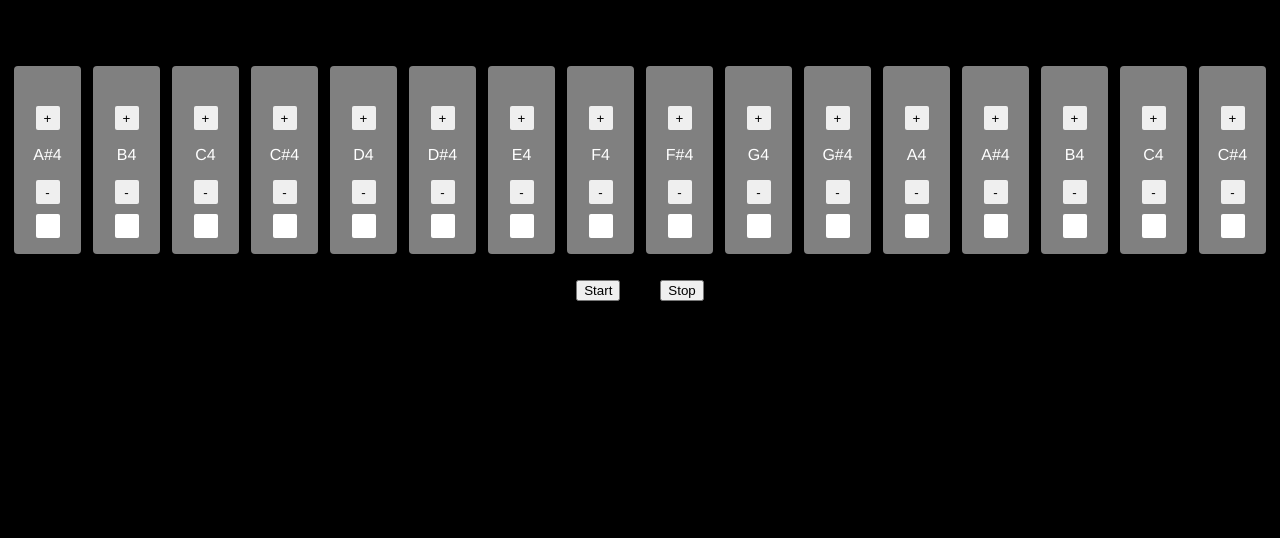
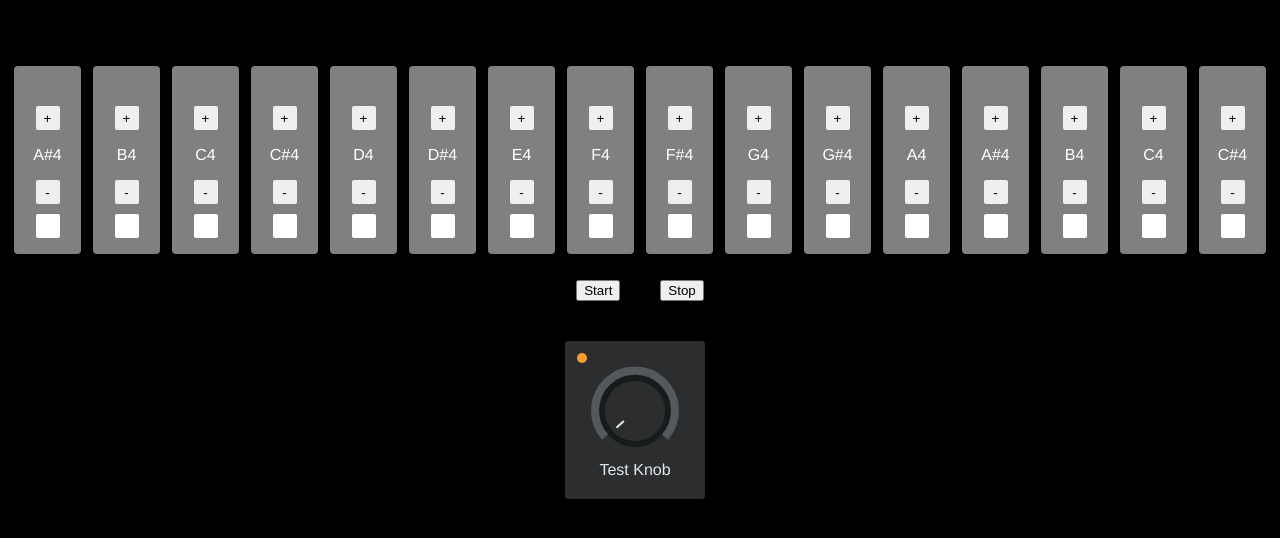
Before and after one commit to itsfrankjames/ElecVibe_GU_MKI, a Vue app: page / in a window 1280 px wide. Shown: the top 538 px of the page. Built offline with nearby package versions, Linux system fonts and the light colour scheme.

Commit message:
basic knob component

```diff
--- a/src/App.vue
+++ b/src/App.vue
@@ -1,16 +1,19 @@
 <template>
   <div id="app">
     <Sequencer/>
+    <Knob/>
   </div>
 </template>
 
 <script>
 import Sequencer from './components/Sequencer.vue'
+import Knob from './components/Knob.vue';
 
 export default {
   name: 'app',
   components: {
-    Sequencer
+    Sequencer,
+    Knob,
   },
 }
 </script>
--- /dev/null
+++ b/src/components/Knob.vue
@@ -0,0 +1,287 @@
+// --- Notes ---
+// https://mir-s3-cdn-cf.behance.net/project_modules/disp/1dd3e221774089.56307491c7600.png
+// https://www.surrealmachines.com/wp-content/uploads/xmodnetic-laptop.png.pagespeed.ic.EB89gLdCx-.webp
+
+// - To Do -
+// Make components for the knobs
+// Need to make two way knobs
+// - for this i have to figure out how to have the svg break point in the middle of the arc
+
+<template>
+  <div class="rela-block container">
+    <!-- Knobs -->
+    <div :class="['rela-inline', 'knob', 'style'+knob.style]">
+      <div
+        class="knob-active-light"
+        :style="{'background-color': knob.active?knob.color:'#888'}"
+        @click="knob.active = !knob.active"
+      ></div>
+      <div class="rela-block knob-dial" :style="{'color':knob.active?knob.color:'#888'}">
+        <div
+          class="abs-center dial-grip"
+          :style="{'transform': 'translate(-50%,-50%) rotate('+knob.rotation+'deg)'}"
+          @mousedown="knobSelected"
+        ></div>
+        <svg class="dial-svg" viewBox="0 0 100 100">
+          <path d="M20,76 A 40 40 0 1 1 80 76" fill="none" stroke="#55595C"></path>
+          <path
+            d="M20,76 A 40 40 0 1 1 80 76"
+            fill="none"
+            :stroke="knob.active?knob.color:'#888'"
+            :style="{'stroke-dashoffset':184 - 184*((knob.rotation*1 + 132)/264)}"
+          ></path>
+        </svg>
+      </div>
+      <div
+        class="rela-block knob-label"
+        :style="{'color':knob.active?'#E4E8EA':'#888'}"
+      >{{knob.label}}</div>
+    </div>
+  </div>
+</template>
+
+
+// - Vue Stuff -
+<script>
+export default {
+    data() {
+        return {
+        colorArray: ['#23CDE8','#23F376','#FFFB43','#FA9C34','#21CD92','#ED31A2','#E22'],
+        knob: {
+                id: 0,
+                label: 'Test Knob',
+                rotation: -132,
+                color: '#FA9C34',
+                active: true,
+                selected: false,
+                style: 1
+        },
+        currentY: 0,
+        }
+    },
+    //computed: {},
+    methods: {
+        unselectKnob(event) {
+            event.preventDefault();
+            this.knob.selected = false;
+        },
+        knobSelected(event) {
+            event.preventDefault();
+            this.knob.selected = true;
+            this.currentY = event.pageY;
+        },
+        mousemoveFunction(e) {
+
+        if(this.knob.selected) {
+            // Knob Rotation
+            if(e.pageY - this.currentY !== 0) { this.knob.rotation -= (e.pageY - this.currentY); }
+            this.currentY = e.pageY;
+
+            // Setting Max rotation
+            if(this.knob.rotation >= 132) { this.knob.rotation = 132; }
+            else if(this.knob.rotation <= -132) { this.knob.rotation = -132; }
+
+            // Knob method to update parameters based on the know rotation
+            // selectedKnob.method(selectedKnob.rotation, selectedKnob.modifier);
+            }
+      },
+    },
+    mounted(){
+        window.addEventListener('mousemove', this.mousemoveFunction);
+        window.addEventListener('mouseup', this.unselectKnob);
+    }
+}
+</script>
+
+
+<style scoped>
+* {
+  box-sizing: border-box;
+  transition: 0.3s cubic-bezier(0.6, 0, 0.2, 1);
+}
+.abs-center {
+  position: absolute;
+  top: 50%;
+  left: 50%;
+  right: ;
+  bottom: ;
+  -webkit-transform: translate(-50%, -50%);
+  transform: translate(-50%, -50%);
+}
+.vert-center {
+  position: absolute;
+  top: 50%;
+  left: ;
+  right: ;
+  bottom: ;
+  -webkit-transform: translateY(-50%);
+  transform: translateY(-50%);
+}
+.horz-center {
+  position: absolute;
+  top: ;
+  left: 50%;
+  right: ;
+  bottom: ;
+  -webkit-transform: translateX(-50%);
+  transform: translateX(-50%);
+}
+.rela-block {
+  display: block;
+  position: relative;
+}
+.rela-inline {
+  display: inline-block;
+  position: relative;
+}
+.left {
+  position: relative;
+  float: left;
+}
+.right {
+  position: relative;
+  float: right;
+}
+body {
+  transition: 0s;
+  background-color: #181b1c;
+  font-family: monospace;
+  color: #e4e8ea;
+  font-size: 16px;
+}
+.container {
+  margin: 20px auto;
+  max-width: 700px;
+  text-align: center;
+}
+.effect-container {
+  width: 140px;
+  border-radius: 3px;
+  text-align: center;
+  margin: 0 10px 20px;
+  background-color: #2c2d2f;
+}
+.effect-container.wide {
+  width: auto;
+}
+.effect-container .knob {
+  padding: 0;
+  margin: 0 0 10px;
+}
+.effect-label {
+  -webkit-user-select: none;
+  -moz-user-select: none;
+  -ms-user-select: none;
+  user-select: none;
+  padding: 10px 0 10px 10px;
+  border-bottom: 4px solid #181b1c;
+}
+.effect-active-light {
+  position: absolute;
+  top: 50%;
+  left: 10px;
+  right: ;
+  bottom: ;
+  -webkit-transform: translateY(-50%);
+  transform: translateY(-50%);
+  height: 10px;
+  width: 10px;
+  border-radius: 100%;
+}
+.knob-container {
+  padding: 10px 0;
+}
+.knob {
+  border-radius: 3px;
+  padding: 20px;
+  background-color: #2c2d2f;
+  margin: 0 10px 10px 0;
+}
+.knob.style1 .dial-grip {
+  height: 72px;
+  width: 72px;
+  border: 6px solid #181b1c;
+}
+.knob.style1 .dial-grip::after {
+  position: absolute;
+  top: 5px;
+  left: 50%;
+  right: ;
+  bottom: ;
+  height: 10px;
+  background-color: #e4e8ea;
+}
+.knob.style2 .dial-svg {
+  stroke-width: 2.5;
+}
+.knob.style2 .dial-grip {
+  height: 60px;
+  width: 60px;
+  background-color: #888;
+}
+.knob.style2 .dial-grip::after {
+  height: 15px;
+  background-color: #2c2d2f;
+}
+.knob.style3 .dial-svg {
+  stroke-width: 2.75;
+}
+.knob.style3 .dial-grip {
+  z-index: 5;
+  height: 82px;
+  width: 82px;
+  transition: 0.3s cubic-bezier(0, 0, 0.24, 1);
+}
+.knob.style3 .dial-grip::after {
+  height: 25px;
+  width: 3px;
+  border-radius: 4px;
+  background-color: currentColor;
+}
+.knob-active-light {
+  position: absolute;
+  top: 12px;
+  left: 12px;
+  right: ;
+  bottom: ;
+  height: 10px;
+  width: 10px;
+  border-radius: 100%;
+}
+.knob-dial {
+  height: 100px;
+  width: 100px;
+  text-align: left !important;
+  transition: 0s;
+}
+.dial-grip {
+  border-radius: 100%;
+  transition: 0s;
+}
+.dial-grip::after {
+  content: "";
+  position: absolute;
+  top: 0;
+  left: 50%;
+  right: ;
+  bottom: ;
+  width: 2px;
+  -webkit-transform: translateX(-50%);
+  transform: translateX(-50%);
+}
+.dial-svg {
+  pointer-events: none;
+  position: absolute;
+  stroke-width: 8;
+  stroke-dasharray: 184 184;
+}
+.dial-svg path {
+  transition: 0.3s cubic-bezier(0, 0, 0.24, 1);
+}
+.knob-label {
+  -webkit-user-select: none;
+  -moz-user-select: none;
+  -ms-user-select: none;
+  user-select: none;
+}
+</style>
```
Also changed, not shown: src/components/HelloWorld.vue (deleted, +0 -30 lines).
